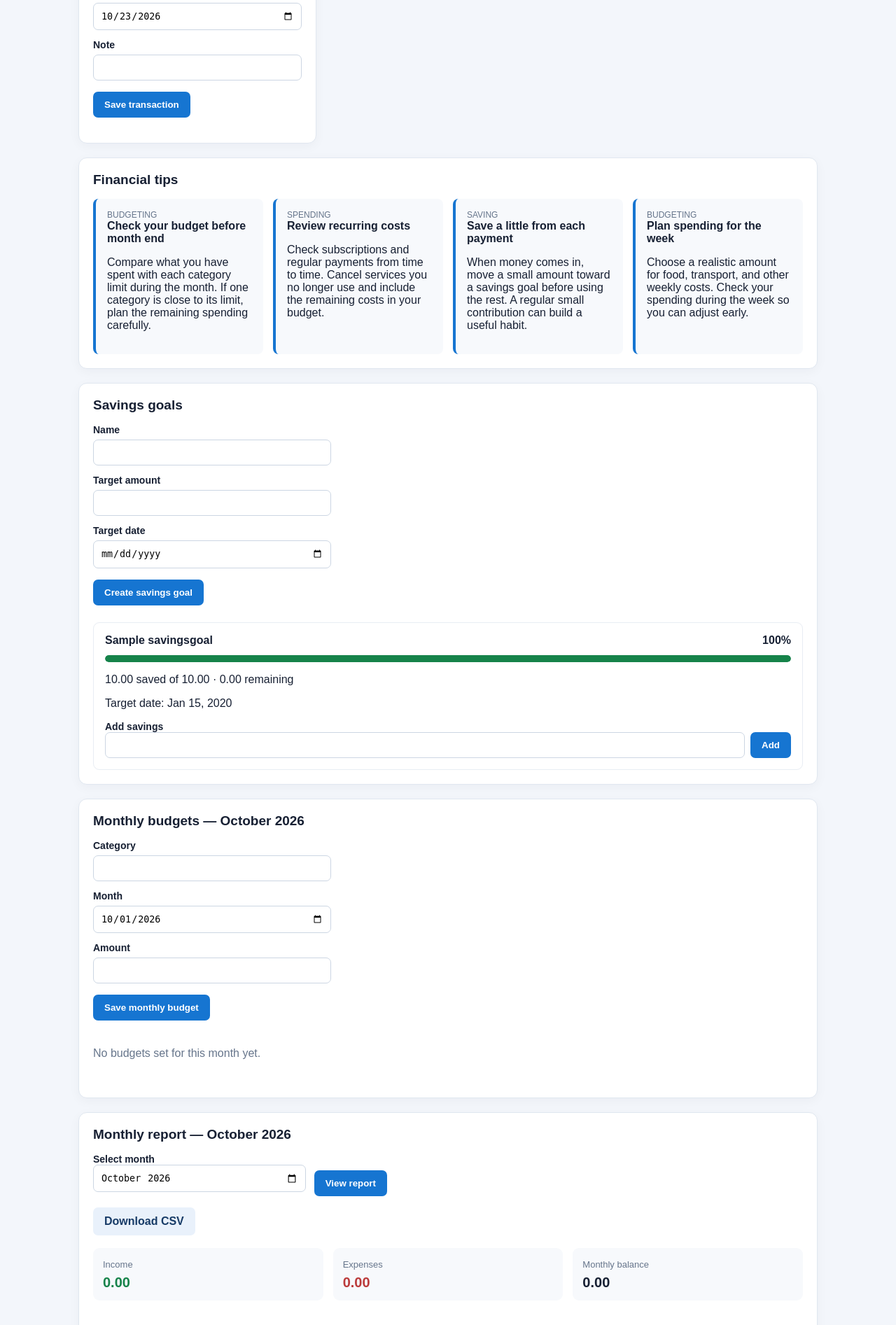
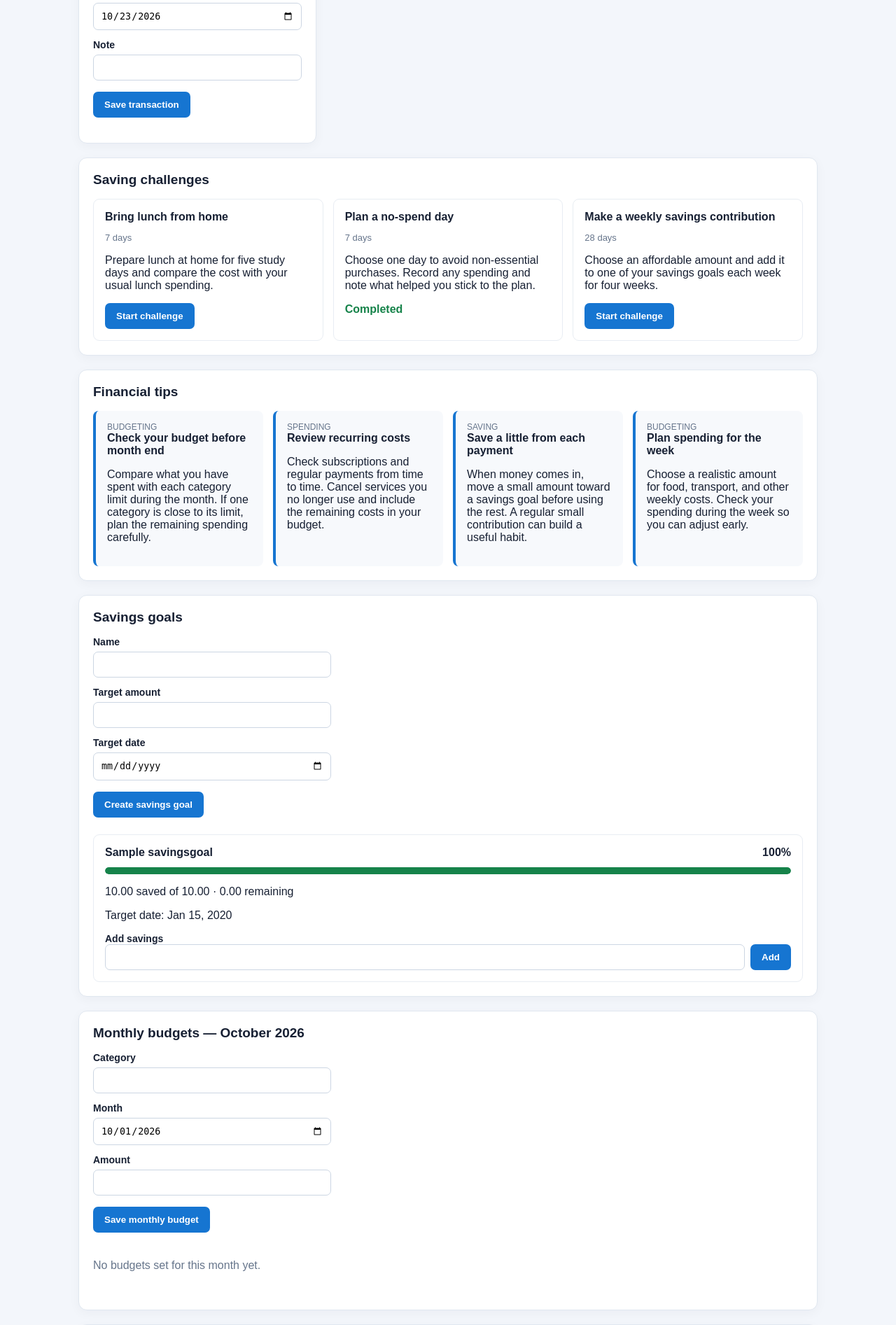
Before and after one commit to hamidamirov/final-thesis-file, a Django app: page / in a window 1280 px wide. Shown: the part 602-2495 px from the top of the page at 70% size. Run offline with Django 5.2, Linux system fonts and the light colour scheme; a user stored in the database is signed in; data comes from the database, SQL or seed files in the repository; tables that the repository leaves empty hold one stand-in row (values such as "Sample post"); parts of the project's set-up code (start-up, migrations or seed data) failed here and were passed over.

Commit message:
Add saving challenges

```diff
--- a/apps/finance/models.py
+++ b/apps/finance/models.py
@@ -83,6 +83,49 @@ class FinancialTip(models.Model):
         return self.title
 
 
+class SavingChallenge(models.Model):
+    title = models.CharField(max_length=160)
+    description = models.TextField()
+    duration_days = models.PositiveSmallIntegerField(default=7)
+    is_active = models.BooleanField(default=True)
+    created_at = models.DateTimeField(auto_now_add=True)
+
+    class Meta:
+        ordering = ["duration_days", "title"]
+        verbose_name = "saving challenge"
+        verbose_name_plural = "saving challenges"
+
+    def __str__(self):
+        return self.title
+
+
+class UserChallenge(models.Model):
+    user = models.ForeignKey(
+        settings.AUTH_USER_MODEL,
+        on_delete=models.CASCADE,
+        related_name="finance_challenge_entries",
+    )
+    challenge = models.ForeignKey(
+        SavingChallenge,
+        on_delete=models.CASCADE,
+        related_name="participants",
+    )
+    started_at = models.DateTimeField(auto_now_add=True)
+    completed_at = models.DateTimeField(blank=True, null=True)
+
+    class Meta:
+        ordering = ["-started_at"]
+        constraints = [
+            models.UniqueConstraint(
+                fields=["user", "challenge"],
+                name="unique_user_saving_challenge",
+            ),
+        ]
+
+    def __str__(self):
+        return f"{self.user} — {self.challenge}"
+
+
 class Transaction(models.Model):
     class Type(models.TextChoices):
         INCOME = "income", "Income"
--- a/apps/finance/views.py
+++ b/apps/finance/views.py
@@ -8,6 +8,7 @@ from django.contrib.auth.decorators import login_required
 from django.db.models import Q, Sum
 from django.http import HttpResponse
 from django.shortcuts import get_object_or_404, redirect, render
+from django.utils import timezone
 
 from .forms import (
     BudgetForm,
@@ -19,8 +20,10 @@ from .forms import (
 from .models import (
     Budget,
     FinancialTip,
+    SavingChallenge,
     SavingsGoal,
     Transaction,
+    UserChallenge,
     first_day_of_current_month,
 )
 
@@ -38,6 +41,26 @@ def signup(request):
 
 @login_required
 def dashboard(request):
+    if request.method == "POST" and request.POST.get("challenge_action") == "start":
+        challenge = get_object_or_404(
+            SavingChallenge, pk=request.POST.get("challenge_id"), is_active=True
+        )
+        UserChallenge.objects.get_or_create(user=request.user, challenge=challenge)
+        messages.success(request, f"You joined the {challenge.title} challenge.")
+        return redirect("home")
+    if request.method == "POST" and request.POST.get("challenge_action") == "complete":
+        enrollment = get_object_or_404(
+            UserChallenge,
+            pk=request.POST.get("enrollment_id"),
+            user=request.user,
+            challenge__is_active=True,
+        )
+        if enrollment.completed_at is None:
+            enrollment.completed_at = timezone.now()
+            enrollment.save(update_fields=["completed_at"])
+            messages.success(request, f"You completed the {enrollment.challenge.title} challenge.")
+        return redirect("home")
+
     form_type = request.POST.get("form_type") if request.method == "POST" else ""
     if form_type == "budget":
         form = TransactionForm()
@@ -153,6 +176,15 @@ def dashboard(request):
         )
         goal.remaining_amount = max(Decimal("0.00"), goal.target_amount - goal.saved_amount)
     financial_tips = FinancialTip.objects.filter(is_active=True)
+    saving_challenges = list(SavingChallenge.objects.filter(is_active=True))
+    challenge_entries = {
+        entry.challenge_id: entry
+        for entry in UserChallenge.objects.filter(
+            user=request.user, challenge__in=saving_challenges
+        )
+    }
+    for challenge in saving_challenges:
+        challenge.user_entry = challenge_entries.get(challenge.pk)
 
     # A month-specific report, scoped to the signed-in user's transactions.
     month_value = request.GET.get("month", "")
@@ -212,6 +244,7 @@ def dashboard(request):
             "contribution_form": contribution_form,
             "savings_goals": savings_goals,
             "financial_tips": financial_tips,
+            "saving_challenges": saving_challenges,
             "current_month": month_start,
             "report_month": report_month,
             "report_income": report_income,
--- a/templates/finance/dashboard.html
+++ b/templates/finance/dashboard.html
@@ -59,6 +59,10 @@
     .tip-item { border-left: 4px solid #1675d1; background: #f7f9fc; border-radius: 8px; padding: 16px; }
     .tip-item h3 { margin: 0 0 8px; font-size: 16px; }
     .tip-category { color: #66758b; font-size: 12px; text-transform: uppercase; }
+    .challenge-list { display: grid; grid-template-columns: repeat(auto-fit, minmax(240px, 1fr)); gap: 14px; }
+    .challenge-item { border: 1px solid #e8edf3; border-radius: 9px; padding: 16px; }
+    .challenge-item h3 { margin: 0 0 8px; font-size: 16px; }
+    .challenge-duration { color: #66758b; font-size: 13px; }
     @media (max-width: 760px) { .cards, .content, .report-charts, .report-summary { grid-template-columns: 1fr; } main { margin-top: 20px; } .month-filter, .transaction-filter { align-items: stretch; flex-direction: column; } }
   </style>
 </head>
@@ -112,6 +116,39 @@
           {% else %}<p class="empty">No transactions yet. Add your first one using the form.</p>{% endif %}
         {% endif %}
       </div>
+    </section>
+    <section class="panel" style="margin-top: 20px">
+      <h2>Saving challenges</h2>
+      {% if saving_challenges %}
+        <div class="challenge-list">
+          {% for challenge in saving_challenges %}
+            <article class="challenge-item">
+              <h3>{{ challenge.title }}</h3>
+              <p class="challenge-duration">{{ challenge.duration_days }} days</p>
+              <p>{{ challenge.description|linebreaksbr }}</p>
+              {% if challenge.user_entry %}
+                {% if challenge.user_entry.completed_at %}
+                  <strong class="income">Completed</strong>
+                {% else %}
+                  <form method="post">
+                    {% csrf_token %}
+                    <input type="hidden" name="challenge_action" value="complete">
+                    <input type="hidden" name="enrollment_id" value="{{ challenge.user_entry.pk }}">
+                    <button type="submit">Mark completed</button>
+                  </form>
+                {% endif %}
+              {% else %}
+                <form method="post">
+                  {% csrf_token %}
+                  <input type="hidden" name="challenge_action" value="start">
+                  <input type="hidden" name="challenge_id" value="{{ challenge.pk }}">
+                  <button type="submit">Start challenge</button>
+                </form>
+              {% endif %}
+            </article>
+          {% endfor %}
+        </div>
+      {% else %}<p class="empty">No saving challenges are available right now.</p>{% endif %}
     </section>
     <section class="panel" style="margin-top: 20px">
       <h2>Financial tips</h2>
```
Also changed, not shown: apps/finance/admin.py (+22 -1 lines), apps/finance/migrations/0006_savingchallenge_userchallenge.py (added), apps/finance/migrations/0007_seed_saving_challenges.py (added).
